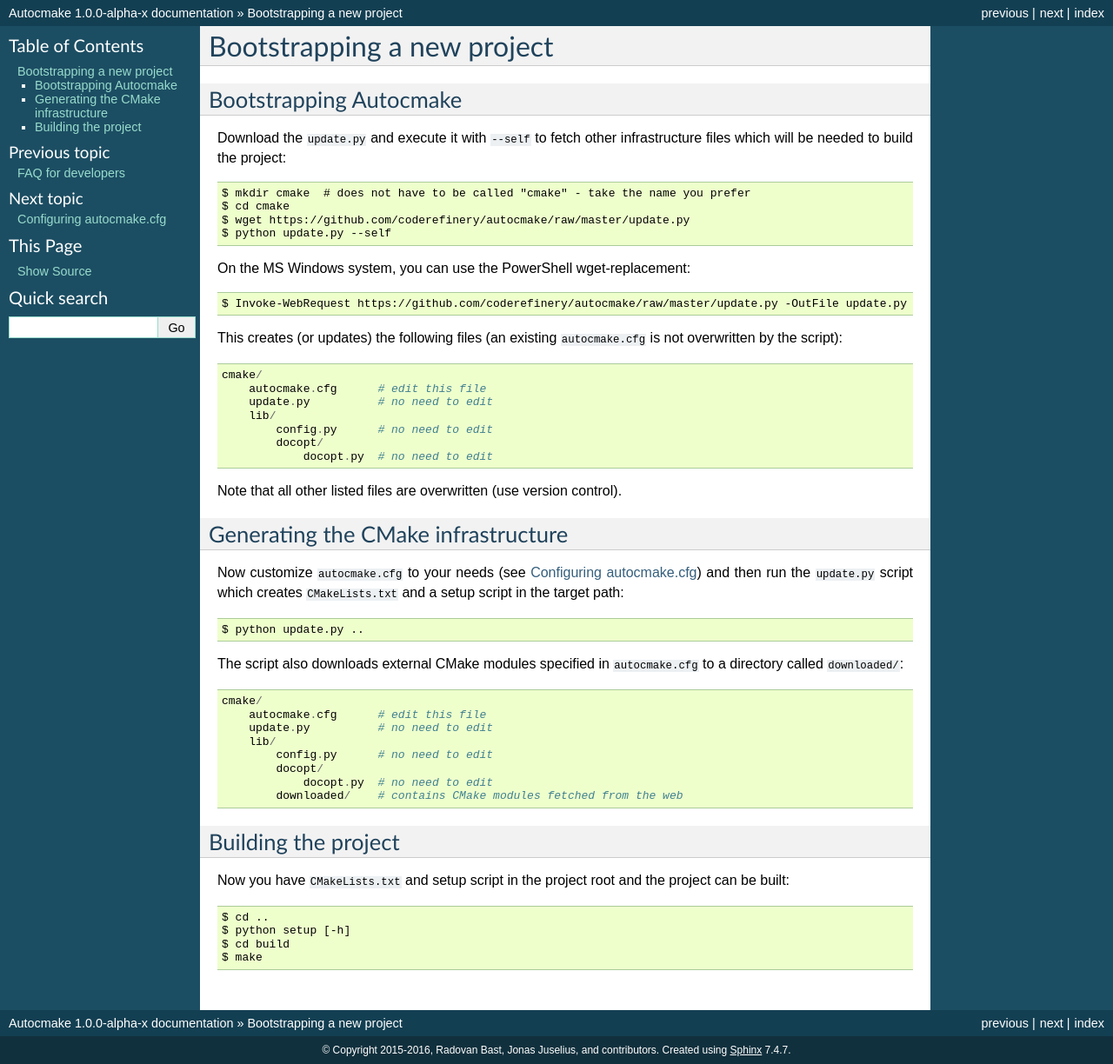
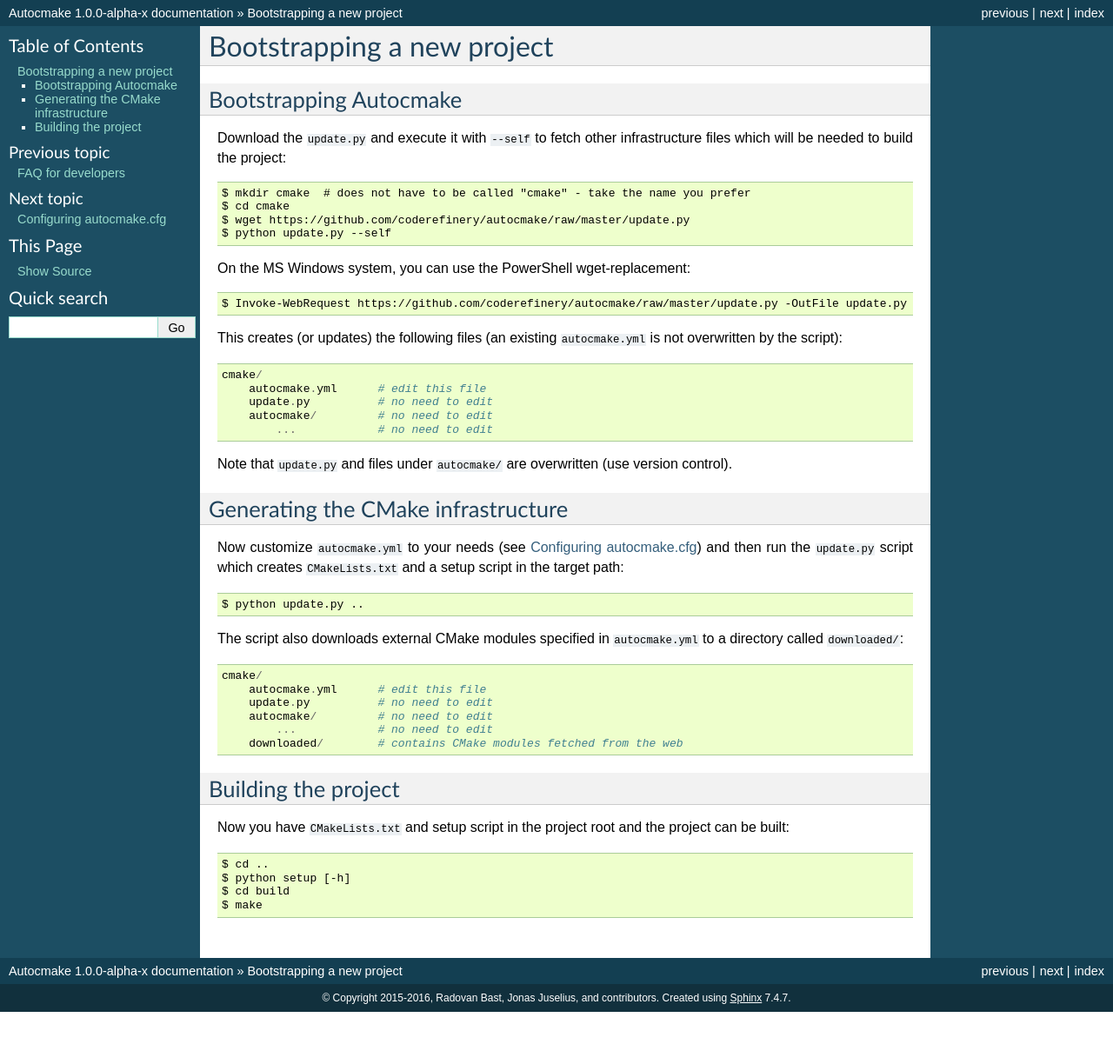
Before and after one commit to dev-cafe/autocmake, a Sphinx documentation site: the page built from doc/developers/bootstrap.rst, in a window 1280 px wide. Shown: the whole page at 87% size. Built offline with Sphinx 7.4.7, drawn with Linux system fonts in a browser that asks for light colours; after the commit the page ends 1164 px from its top, so only the background shows below that.

Commit message:
update parts of doc

```diff
--- a/doc/developers/bootstrap.rst
+++ b/doc/developers/bootstrap.rst
@@ -19,41 +19,38 @@ On the MS Windows system, you can use the PowerShell wget-replacement::
 
   $ Invoke-WebRequest https://github.com/coderefinery/autocmake/raw/master/update.py -OutFile update.py
 
-This creates (or updates) the following files (an existing ``autocmake.cfg`` is
+This creates (or updates) the following files (an existing ``autocmake.yml`` is
 not overwritten by the script)::
 
   cmake/
-      autocmake.cfg      # edit this file
+      autocmake.yml      # edit this file
       update.py          # no need to edit
-      lib/
-          config.py      # no need to edit
-          docopt/
-              docopt.py  # no need to edit
+      autocmake/         # no need to edit
+          ...            # no need to edit
 
-Note that all other listed files are overwritten (use version control).
+Note that ``update.py`` and files under ``autocmake/``
+are overwritten (use version control).
 
 
 Generating the CMake infrastructure
 -----------------------------------
 
-Now customize ``autocmake.cfg`` to your needs
-(see :ref:`autocmake_cfg`)
+Now customize ``autocmake.yml`` to your needs
+(see :ref:`autocmake_yml`)
 and then run the ``update.py`` script which
 creates ``CMakeLists.txt`` and a setup script in the target path::
 
   $ python update.py ..
 
-The script also downloads external CMake modules specified in ``autocmake.cfg`` to a directory
+The script also downloads external CMake modules specified in ``autocmake.yml`` to a directory
 called ``downloaded/``::
 
   cmake/
-      autocmake.cfg      # edit this file
+      autocmake.yml      # edit this file
       update.py          # no need to edit
-      lib/
-          config.py      # no need to edit
-          docopt/
-              docopt.py  # no need to edit
-          downloaded/    # contains CMake modules fetched from the web
+      autocmake/         # no need to edit
+          ...            # no need to edit
+      downloaded/        # contains CMake modules fetched from the web
 
 
 Building the project
--- a/doc/developers/configuration.rst
+++ b/doc/developers/configuration.rst
@@ -1,5 +1,5 @@
 
-.. _autocmake_cfg:
+.. _autocmake_yml:
 
 Configuring autocmake.cfg
 =========================
--- a/doc/developers/example.rst
+++ b/doc/developers/example.rst
@@ -4,7 +4,7 @@ Example Hello World project
 ===========================
 
 This is a brief example for the busy and impatient programmer. For a longer
-tour please see :ref:`autocmake_cfg`.
+tour please see :ref:`autocmake_yml`.
 
 We start with a mixed Fortran-C project with the following sources::
 
```
Also changed, not shown: doc/developers/customizing-modules.rst (+19 -8 lines).
